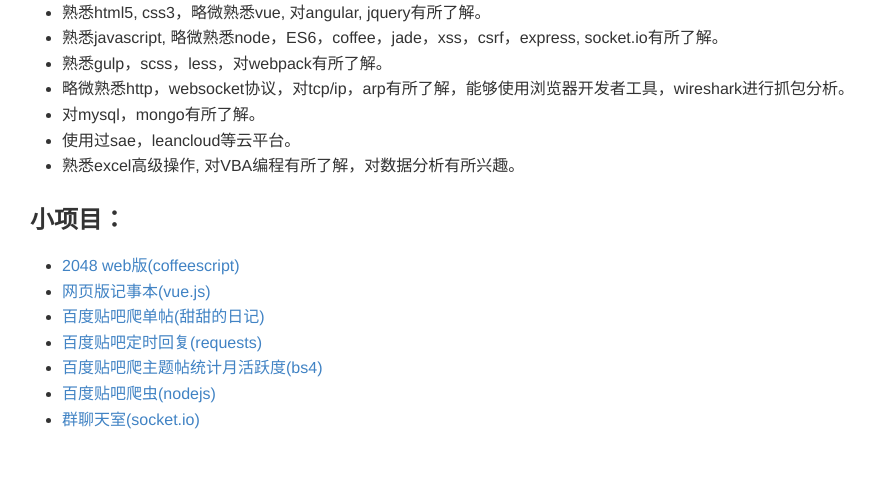
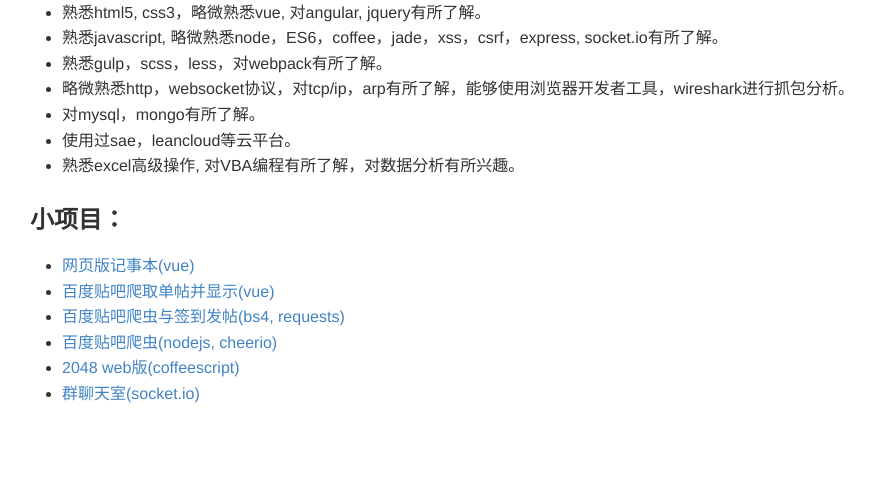
Before and after one commit to shfshanyue/tiankui, a Flask app: page /index in a window 1280 px wide. Shown: the part 427-905 px from the top of the page, without its empty margins (0-876 px from the left). After the commit the page ends 830 px from the top, so only its background shows below. Run offline with Flask 2, Linux system fonts and the light colour scheme.

Commit message:
update resume

```diff
--- a/app/templates/index.html
+++ b/app/templates/index.html
@@ -999,14 +999,14 @@
     </ul>
     <h3 id="_3"><a name="user-content-_3" href="#_3" class="headeranchor-link" aria-hidden="true"><span class="headeranchor"></span></a>小项目：</h3>
     <ul>
+    <li><a href="https://github.com/shfshanyue/notebook">网页版记事本(vue)</a></li>
+    <li><a href="https://github.com/shfshanyue/diary2">百度贴吧爬取单帖并显示(vue)</a></li>
+    <li><a href="https://github.com/shfshanyue/tieba_post">百度贴吧爬虫与签到发帖(bs4, requests)</a></li>
+    <li><a href="https://github.com/shfshanyue/tieba_spider">百度贴吧爬虫(nodejs, cheerio)</a></li>
     <li><a href="http://tiankui.avosapps.com/2048">2048 web版(coffeescript)</a></li>
-    <li><a href="http://shfshanyue.github.io/notebook/">网页版记事本(vue.js)</a></li>
-    <li><a href="http://tiankui.sinaapp.com/">百度贴吧爬单帖(甜甜的日记)</a></li>
-    <li><a href="https://github.com/shfshanyue/tieba_post">百度贴吧定时回复(requests)</a></li>
-    <li><a href="http://tiankui.avosapps.com/tieba">百度贴吧爬主题帖统计月活跃度(bs4)</a></li>
-    <li><a href="https://github.com/shfshanyue/tieba_spider">百度贴吧爬虫(nodejs)</a></li>
     <li><a href="http://chater.avosapps.com/chat">群聊天室(socket.io)</a></li>
     </ul></article>
+
 </body>
 
 </html>
```
